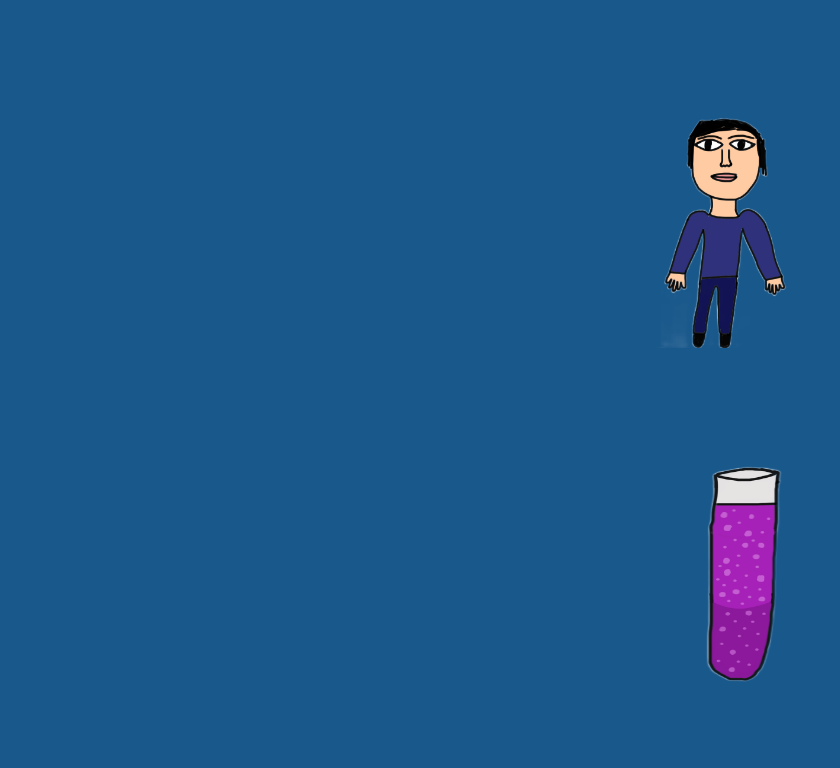
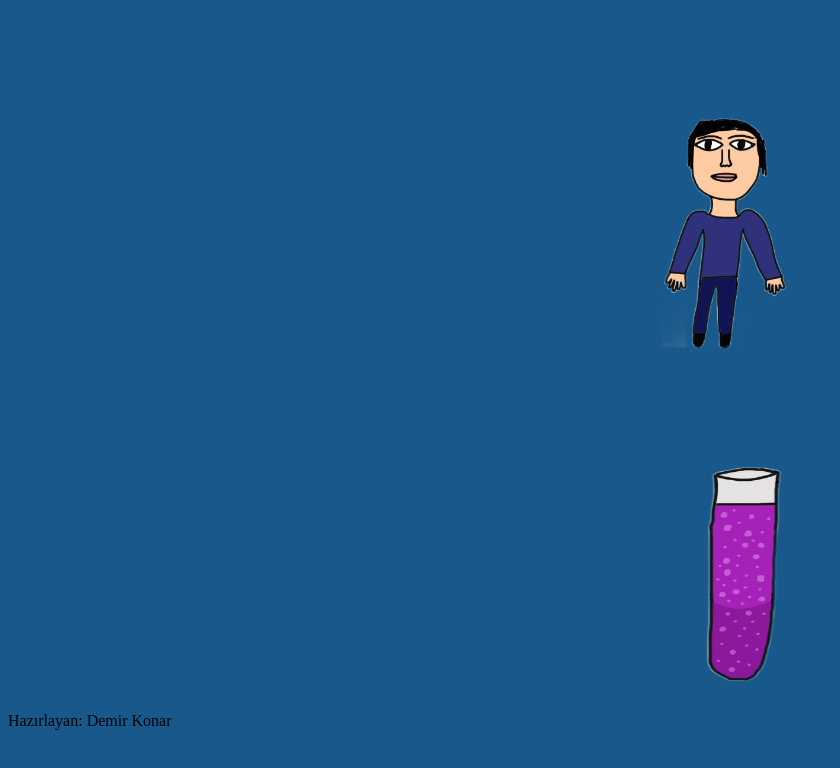
Before and after one commit to demirkonarielev/Dr.-Jekyll-ve-Bay-Hyde, a plain HTML site: page index.html in a window 1280 px wide. Shown: the whole page, without its empty margins (0-840 px from the left). Drawn offline with Linux system fonts and the light colour scheme.

Commit message:
Update index.html

```diff
--- a/index.html
+++ b/index.html
@@ -23,5 +23,6 @@
         </script>
 
     <img src="Kimyasal.PNG" onclick="donus();">
+    <p>Hazırlayan: Demir Konar</p>
 </body>
 </html>
```
